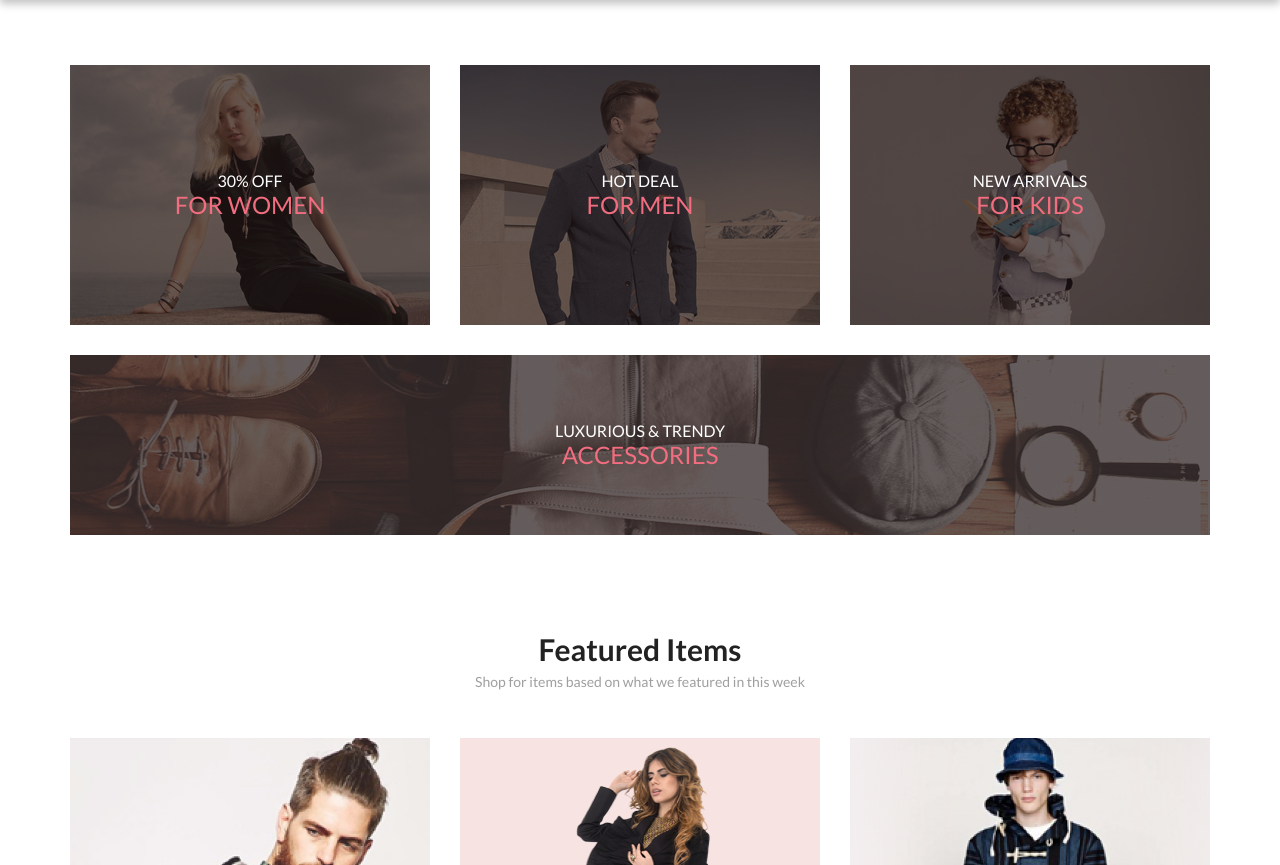
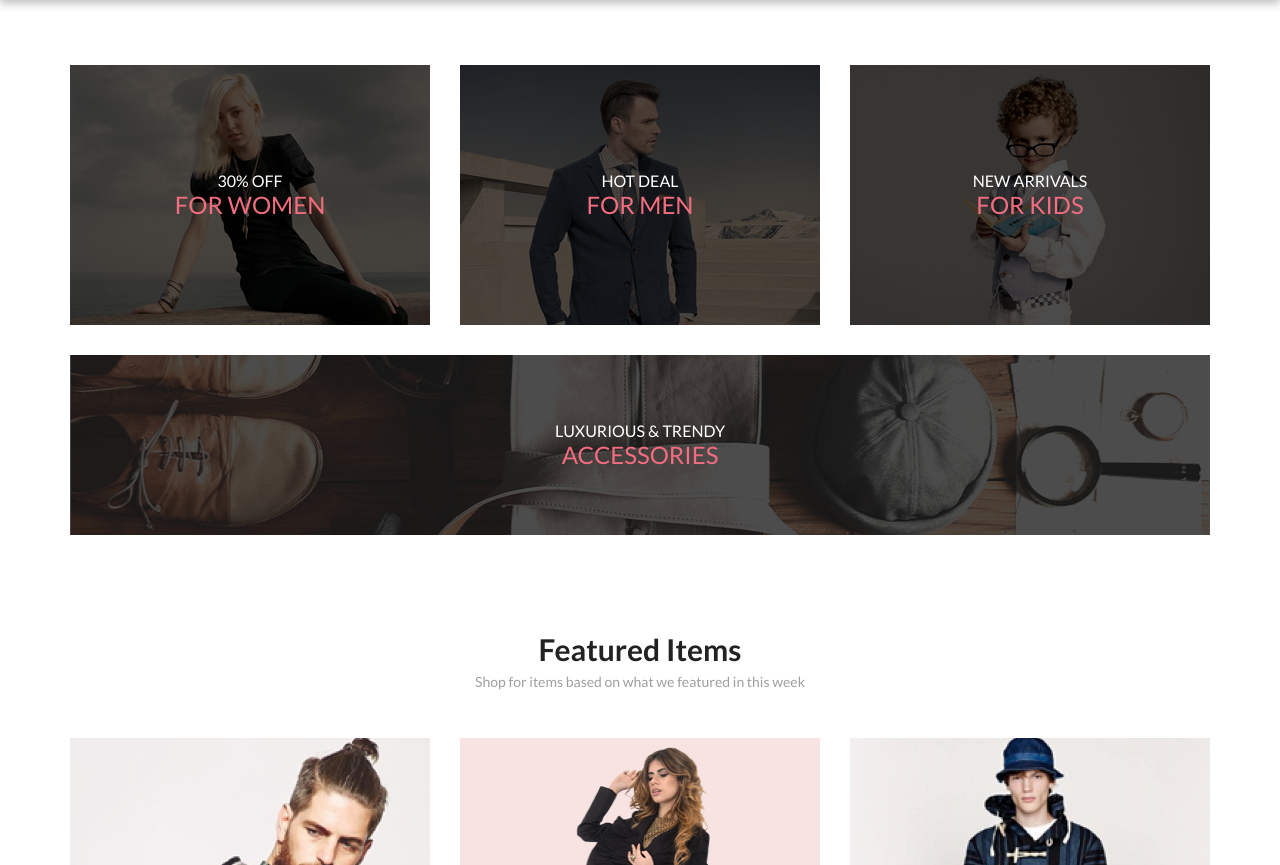
Before and after one commit to sashakovsh/lesson.github.io, a plain HTML site: page index.html in a window 1280 px wide. Shown: the part 839-1704 px from the top of the page. Drawn offline with Linux system fonts and the light colour scheme.

Commit message:
Add files via upload

```diff
--- a/style/blocks/_categories.scss
+++ b/style/blocks/_categories.scss
@@ -18,6 +18,7 @@
     }
 
     &-heading {
+        z-index: 3;
         color: #FFFFFF;
         text-align: center;
         font-size: 16px;
@@ -26,11 +27,21 @@
 }
 
 .first {
-    background-image: url(../img/category-woman.jpg);
-    background-position: center;
-    background-repeat: no-repeat;
+    position: relative;
+    background: center url(../img/category-woman-c.jpg);
     background-size: cover;
     transition: $trans;
+
+    &::after {
+        content: '';
+        position: absolute;
+        top: 0;
+        left: 0;
+        right: 0;
+        bottom: 0;
+        background: rgba(0,0,0,.7);
+        z-index: 1;
+    }
 
     &:hover {
         transform: scale(1.01);
@@ -38,11 +49,23 @@
 }
 
 .second {
-    background-image: url(../img/category-men.jpg);
+    position: relative;
+    background-image: url(../img/category-man-c.jpg);
     background-position: center;
     background-repeat: no-repeat;
     background-size: cover;
     transition: $trans;
+
+    &::after {
+        content: '';
+        position: absolute;
+        top: 0;
+        left: 0;
+        right: 0;
+        bottom: 0;
+        background: rgba(0,0,0,.7);
+        z-index: 1;
+    }
 
     &:hover {
         transform: scale(1.01);
@@ -52,11 +75,23 @@
 }
 
 .third {
-    background-image: url(../img/category-kids.jpg);
+    position: relative;
+    background-image: url(../img/category-kid.jpg);
     background-position: center;
     background-repeat: no-repeat;
     background-size: cover;
     transition: $trans;
+
+    &::after {
+        content: '';
+        position: absolute;
+        top: 0;
+        left: 0;
+        right: 0;
+        bottom: 0;
+        background: rgba(0,0,0,.7);
+        z-index: 1;
+    }
 
     &:hover {
         transform: scale(1.01);
@@ -64,12 +99,24 @@
 }
 
 .fourth {
-    background-image: url(../img/category-accessories.jpg);
+    position: relative;
+    background-image: url(../img/category-acc-c.jpg);
     background-position: center;
     background-repeat: no-repeat;
     width: 100%;
     height: 180px;
     transition: $trans;
+
+    &::after {
+        content: '';
+        position: absolute;
+        top: 0;
+        left: 0;
+        right: 0;
+        bottom: 0;
+        background: rgba(0,0,0,.7);
+        z-index: 1;
+    }
 
     &:hover {
         transform: scale(1.01);
--- a/style/blocks/_media_mobile.scss
+++ b/style/blocks/_media_mobile.scss
@@ -11,13 +11,11 @@
         }
 
         &-right-account {
-            position: absolute;
-            z-index: -11;
+            display: none;
         }
 
         &-right-cart {
-            position: absolute;
-            z-index: -11;
+            display: none;
         }
     }
 
```
Also changed, not shown: img/category-acc-c.jpg (added), img/category-kid.jpg (added), img/category-man-c.jpg (added), style/style.css, 1 other file.
